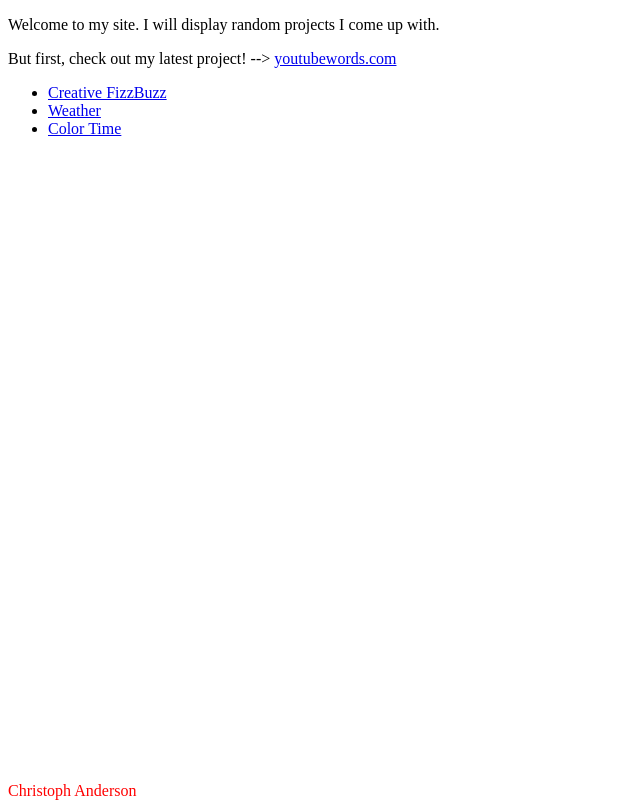
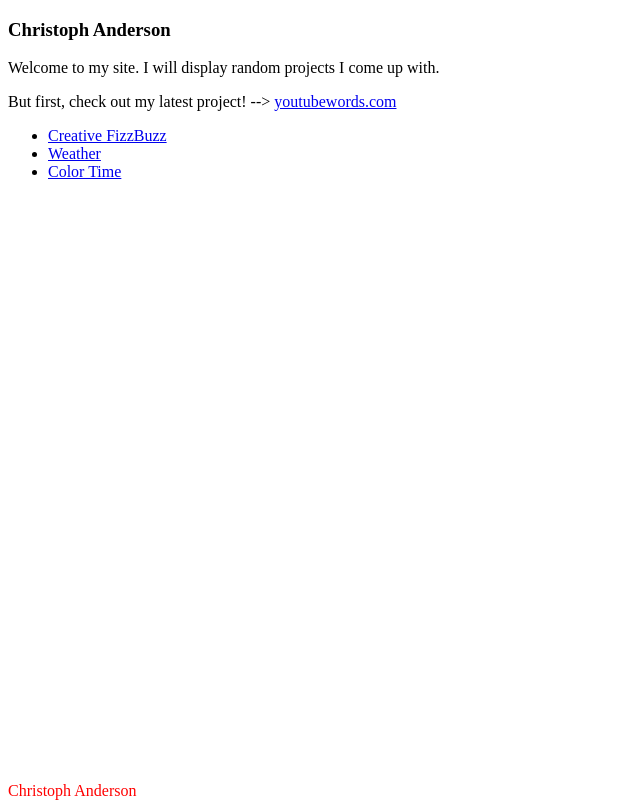
Before and after one commit to CWolfAnderson/cwolfanderson.github.io, a plain HTML site: page index.html in a window 1280 px wide. Shown: the whole page, without its empty margins (0-640 px from the left). Drawn offline with Linux system fonts and the light colour scheme.

Commit message:
Add name

```diff
--- a/index.html
+++ b/index.html
@@ -15,6 +15,7 @@
   <div class="container">
 
     <div class="header">
+      <h3>Christoph Anderson</h3>
       <p>
         Welcome to my site. I will display random projects I come up with.
       </p>
```
